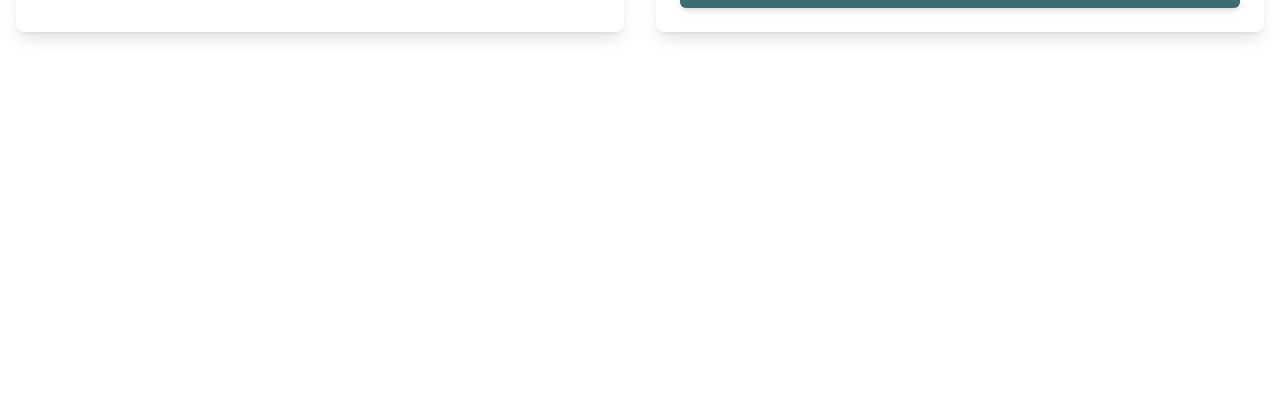
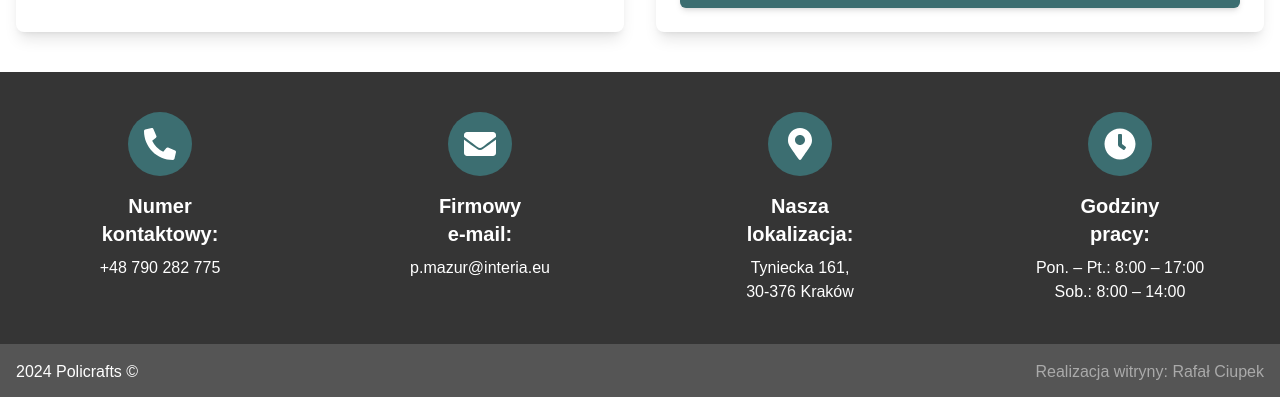
Before and after one commit to ruffaaw/domy-w-stokach, a Next.js app: page / in a window 1280 px wide. Shown: the part 6282-6679 px from the top of the page. Before the commit the page ends 6354 px from the top, so only its background shows below. Built offline with nearby package versions, Linux system fonts and the light colour scheme; grey boxes are pictures that could not be loaded.

Commit message:
feat: added footer

```diff
--- a/src/app/page.tsx
+++ b/src/app/page.tsx
@@ -1,6 +1,7 @@
 import AboutInvestment from "@/components/AboutInvestment";
 import AboutInvestor from "@/components/AboutInvestor";
 import Contact from "@/components/Contact";
+import Footer from "@/components/Footer";
 import Gallery from "@/components/Gallery";
 import Header from "@/components/Header";
 import HomeSection from "@/components/HomeSection";
@@ -16,6 +17,7 @@ export default function Home() {
       <OurValues />
       <Gallery />
       <Contact />
+      <Footer />
     </div>
   );
 }
--- /dev/null
+++ b/src/components/Footer.tsx
@@ -0,0 +1,88 @@
+"use client";
+import {
+  FaPhoneAlt,
+  FaEnvelope,
+  FaMapMarkerAlt,
+  FaClock,
+} from "react-icons/fa";
+
+export default function Footer() {
+  return (
+    <footer className="w-full h-full flex flex-col">
+      <section className="w-full bg-color1 py-10">
+        <div className="container mx-auto px-4">
+          <div className="grid grid-cols-1 md:grid-cols-2 lg:grid-cols-4 gap-8">
+            <div className="flex flex-col items-center text-center">
+              <a className="p-4 bg-color2 rounded-full" href="tel:+48790282775">
+                <FaPhoneAlt className="text-color3 w-8 h-8" />
+              </a>
+              <h3 className="text-xl font-bold text-color3 mt-4">
+                Numer <br /> kontaktowy:
+              </h3>
+              <p className="text-color3 mt-2 hover:scale-110 hover:text-color4">
+                +48 790 282 775
+              </p>
+            </div>
+
+            <div className="flex flex-col items-center text-center">
+              <a
+                className="p-4 bg-color2 rounded-full"
+                href="mailto:p.mazur@interia.eu"
+              >
+                <FaEnvelope className="text-color3 w-8 h-8" />
+              </a>
+              <h3 className="text-xl font-bold text-color3 mt-4">
+                Firmowy <br /> e-mail:
+              </h3>
+              <p className="text-color3 mt-2 hover:scale-110 hover:text-color4">
+                p.mazur@interia.eu
+              </p>
+            </div>
+
+            <div className="flex flex-col items-center text-center">
+              <button
+                className="p-4 bg-color2 rounded-full"
+                onClick={() =>
+                  window.open(
+                    "https://maps.app.goo.gl/8FDTzhePAQp7DUb2A",
+                    "_blank"
+                  )
+                }
+              >
+                <FaMapMarkerAlt className="text-color3 w-8 h-8" />
+              </button>
+              <h3 className="text-xl font-bold text-color3 mt-4">
+                Nasza <br /> lokalizacja:
+              </h3>
+              <p className="text-color3 mt-2 hover:scale-110">
+                Tyniecka 161, <br /> 30-376 Kraków
+              </p>
+            </div>
+
+            <div className="flex flex-col items-center text-center">
+              <div className="p-4 bg-color2 rounded-full">
+                <FaClock className="text-color3 w-8 h-8" />
+              </div>
+              <h3 className="text-xl font-bold text-color3 mt-4">
+                Godziny <br /> pracy:
+              </h3>
+              <p className="text-color3 mt-2 hover:scale-110">
+                Pon. – Pt.: 8:00 – 17:00 <br />
+                Sob.: 8:00 – 14:00
+              </p>
+            </div>
+          </div>
+        </div>
+      </section>
+
+      <div className="flex flex-col md:flex-row justify-between items-center py-2 px-4 bg-signature text-white">
+        <p className="my-2 text-center md:text-left">2024 Policrafts ©</p>
+        <div className="text-center md:text-right">
+          <p className="text-signature_text p-0 m-0">
+            Realizacja witryny: Rafał Ciupek
+          </p>
+        </div>
+      </div>
+    </footer>
+  );
+}
```
